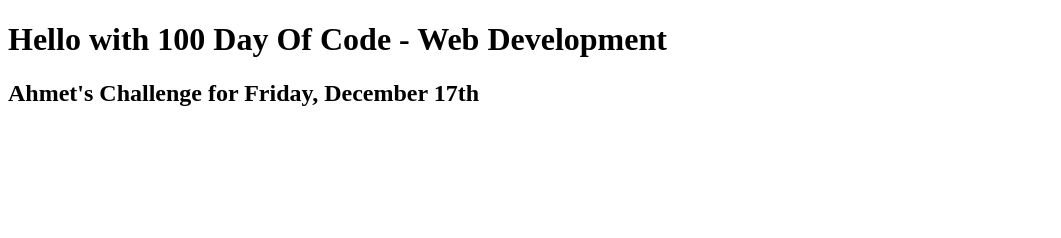
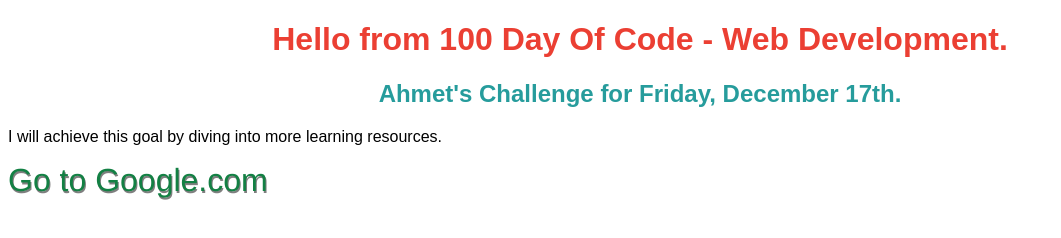
Before and after one commit to biyonik/100DayOfCodeWebDevelopment, a plain HTML site: page Day1_4_BuildingAFirstWebSite/index.html in a window 1280 px wide. Shown: the whole page, without its empty margins (0-1061 px from the left). Drawn offline with Linux system fonts and the light colour scheme.

Commit message:
css stilleri eklendi

```diff
--- a/Day1_4_BuildingAFirstWebSite/index.html
+++ b/Day1_4_BuildingAFirstWebSite/index.html
@@ -5,9 +5,43 @@
     <meta http-equiv="X-UA-Compatible" content="IE=edge">
     <meta name="viewport" content="width=device-width, initial-scale=1.0">
     <title>100 Day Of Code - Web Development</title>
+    <style>
+      .text-center{
+        text-align: center
+      }
+      .family-sans-serif {
+        font-family: sans-serif;
+      }
+      .text-color-tomato {
+        color: hsl(4, 82%, 56%);
+      }
+      .text-color-dark-cyan {
+        color: rgba(0, 139, 139, 0.85);
+      }
+      .text-decoration-none {
+        text-decoration: none;
+      }
+      a, a:visited, a:focus {
+        font-size: 2em;
+        font-family: 'Franklin Gothic Medium', 'Arial Narrow', Arial, sans-serif;
+        text-align: center;
+        display: inline-block;
+        color: rgb(19, 128, 68);
+        text-shadow: 1px 2px rgba(0, 0, 0, .5);
+      }
+    </style>
 </head>
 <body>
-  <h1>Hello with 100 Day Of Code - Web Development</h1>
-  <h2>Ahmet's Challenge for Friday, December 17th</h2>
+  <h1 class="text-center family-sans-serif text-color-tomato">
+    Hello from 100 Day Of Code - Web Development.
+  </h1>
+
+  <h2 class="text-center family-sans-serif text-color-dark-cyan">
+    Ahmet's Challenge for Friday, December 17th.
+  </h2>
+  <p class="family-sans-serif">
+    I will achieve this goal by diving into more learning resources.
+  </p>
+  <a class="text-decoration-none" href="https://www.google.com" target="_blank">Go to Google.com</a>
 </body>
 </html>
```
